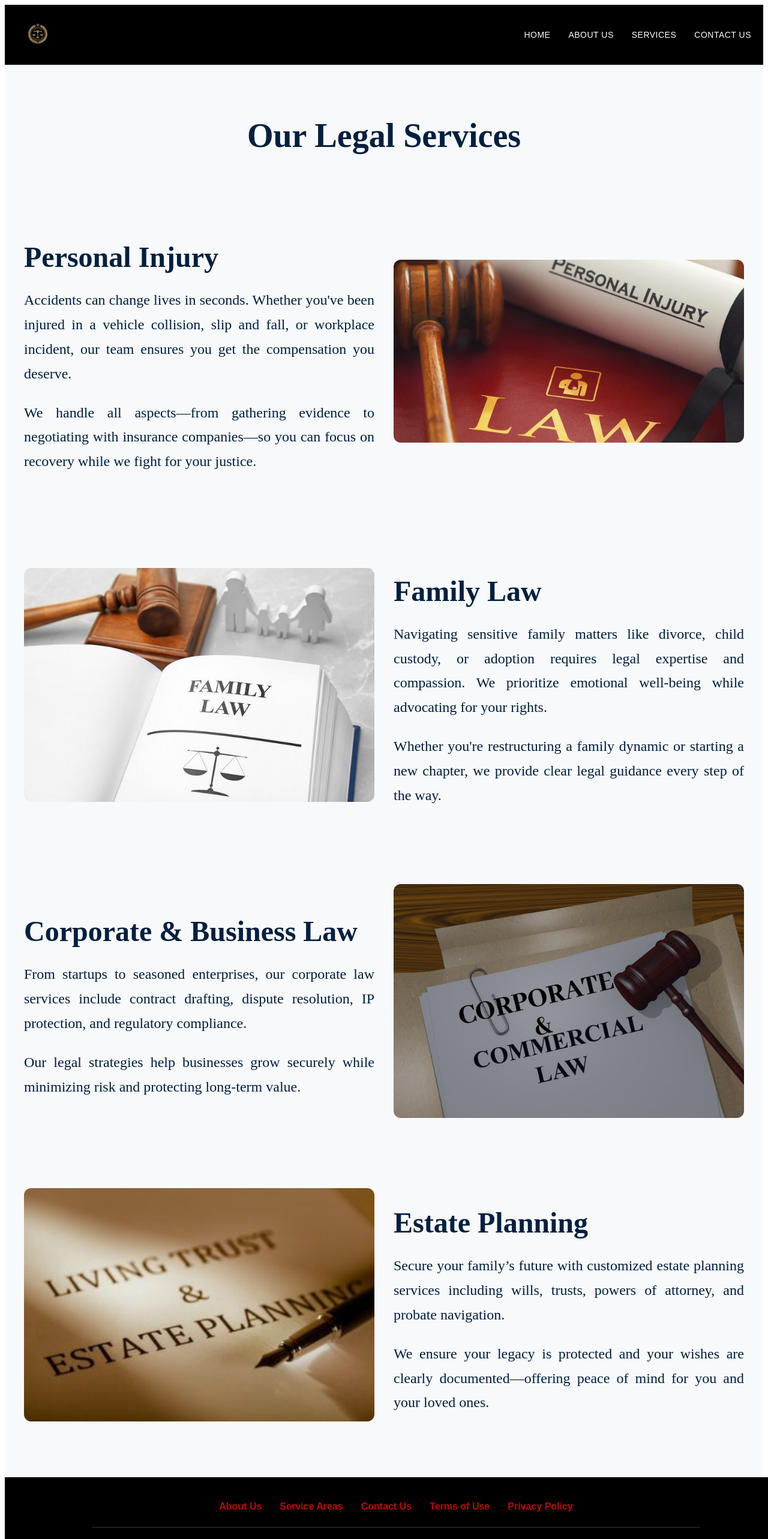
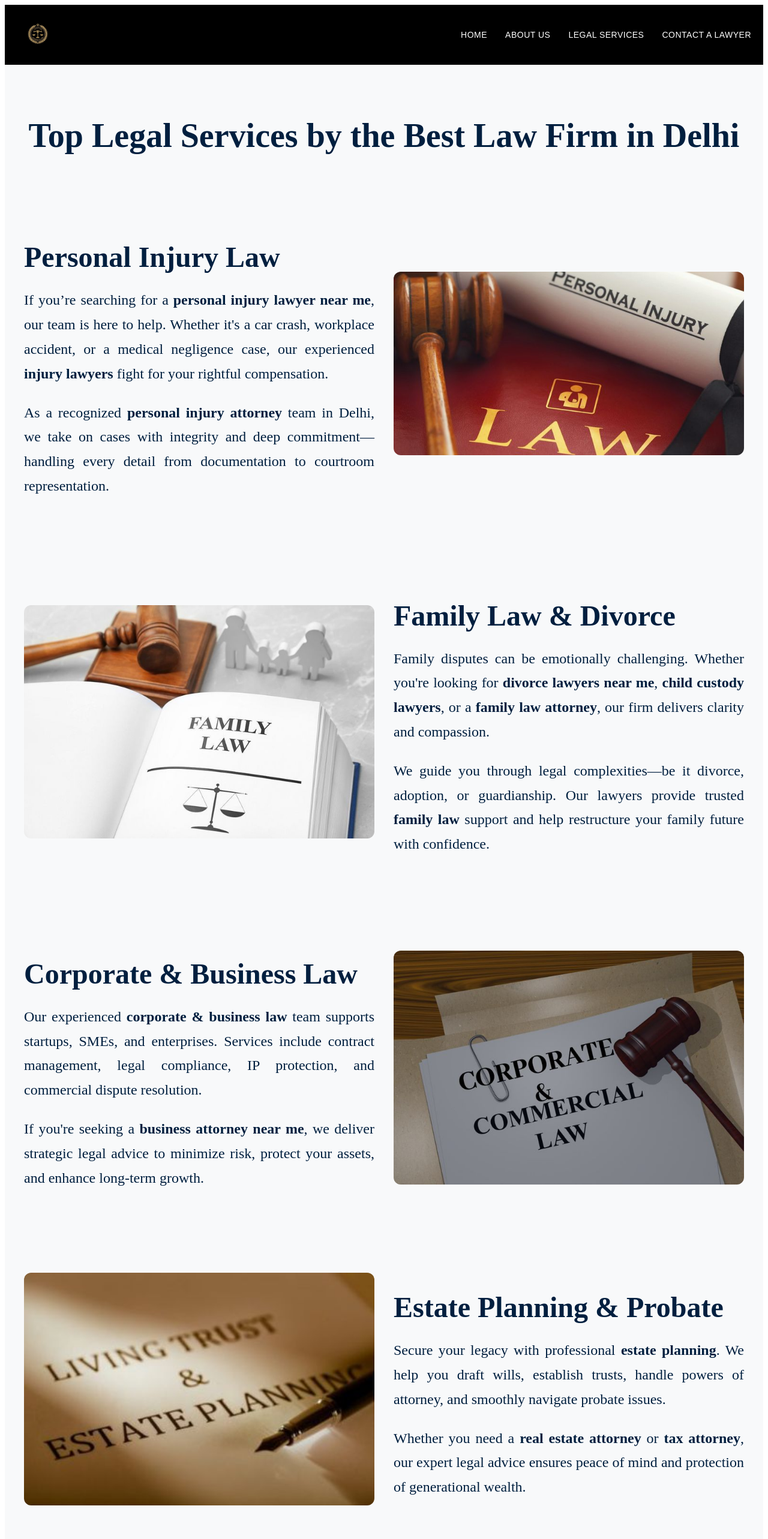
Before and after one commit to neha-aneja/law-site, a Next.js app: page /services in a window 1280 px wide. Shown: the top 2566 px of the page at 60% size. Built offline with nearby package versions, Linux system fonts and the light colour scheme.

Commit message:
keywords added in content

```diff
--- a/src/components/Footer.jsx
+++ b/src/components/Footer.jsx
@@ -92,26 +92,60 @@ const Footer = () => {
       <FooterNav>
         <NavLinks>
           <NavItem>
-            <StyledLink href='/about'>About Us</StyledLink>
+            <StyledLink
+              href='/about'
+              title='Learn about our top-rated attorneys near you offering expert legal advice in Delhi'
+            >
+              About Our Legal Firm in Delhi
+            </StyledLink>
           </NavItem>
+
           <NavItem>
-            <StyledLink href='/services'>Service Areas</StyledLink>
+            <StyledLink
+              href='/services'
+              title='Explore legal services including personal injury, family law, criminal defense, and estate planning'
+            >
+              Legal Services & Practice Areas
+            </StyledLink>
           </NavItem>
+
           <NavItem>
-            <StyledLink href='/contact'>Contact Us</StyledLink>
+            <StyledLink
+              href='/contact'
+              title='Contact our best lawyers in Delhi for legal advice and representation'
+            >
+              Contact Best Lawyers Near You
+            </StyledLink>
           </NavItem>
+
           <NavItem>
-            <StyledLink href='#'>Terms of Use</StyledLink>
+            <StyledLink
+              href='#'
+              title='Read our terms for using our legal services and resources'
+            >
+              Terms of Legal Use
+            </StyledLink>
           </NavItem>
+
           <NavItem>
-            <StyledLink href='#'>Privacy Policy</StyledLink>
+            <StyledLink
+              href='#'
+              title='Review our privacy policy to understand how we protect client data and legal confidentiality'
+            >
+              Privacy & Legal Confidentiality
+            </StyledLink>
           </NavItem>
         </NavLinks>
       </FooterNav>
 
       <Divider />
 
-      <Copyright>© 2025 Law & Justice – All rights reserved.</Copyright>
+      <Copyright>
+        © 2025 Law & Justice — Best legal firm in Delhi offering expert
+        services in personal injury law, criminal justice, family law, corporate
+        & business law, estate planning, immigration law, and more. Trusted
+        lawyers near you.
+      </Copyright>
     </FooterContainer>
   );
 };
--- a/src/components/Header.jsx
+++ b/src/components/Header.jsx
@@ -121,10 +121,13 @@ const Header = () => {
   return (
     <HeaderContainer>
       <LogoWrapper>
-        <Link href='/'>
+        <Link
+          href='/'
+          title='Best Legal Firm in Delhi - Justice & Law Services'
+        >
           <LogoImg
             src='/law-site-images/law-site-logo.jpg'
-            alt='Law Site Logo'
+            alt='Best Lawyer in Delhi - Justice Legal Logo'
           />
         </Link>
       </LogoWrapper>
@@ -135,16 +138,36 @@ const Header = () => {
 
       <Navigation ref={navRef} $isOpen={menuOpen}>
         <NavItem>
-          <StyledLink href='/'>Home</StyledLink>
+          <StyledLink
+            href='/'
+            title='Top Law Firm in Delhi – Legal Advice & Attorneys'
+          >
+            Home
+          </StyledLink>
         </NavItem>
         <NavItem>
-          <StyledLink href='/about'>About Us</StyledLink>
+          <StyledLink
+            href='/about'
+            title='About Our Justice Team - Best Lawyers in Delhi'
+          >
+            About Us
+          </StyledLink>
         </NavItem>
         <NavItem>
-          <StyledLink href='/services'>Services</StyledLink>
+          <StyledLink
+            href='/services'
+            title='Legal Services: Personal Injury Lawyer, Family Law, Estate Planning, Corporate Law'
+          >
+            Legal Services
+          </StyledLink>
         </NavItem>
         <NavItem>
-          <StyledLink href='/contact'>Contact Us</StyledLink>
+          <StyledLink
+            href='/contact'
+            title='Contact the Best Lawyer in Delhi – Get Legal Advice Today'
+          >
+            Contact a Lawyer
+          </StyledLink>
         </NavItem>
       </Navigation>
     </HeaderContainer>
--- a/src/components/ServicesContent.jsx
+++ b/src/components/ServicesContent.jsx
@@ -70,26 +70,28 @@ const ImageWrapper = styled.div`
 export default function ServicesContent() {
   return (
     <Container>
-      <Heading>Our Legal Services</Heading>
+      <Heading>Top Legal Services by the Best Law Firm in Delhi</Heading>
 
       <Section>
         <TextContent>
-          <Subheading>Personal Injury</Subheading>
+          <Subheading>Personal Injury Law</Subheading>
           <Paragraph>
-            Accidents can change lives in seconds. Whether you've been injured
-            in a vehicle collision, slip and fall, or workplace incident, our
-            team ensures you get the compensation you deserve.
+            If you’re searching for a{' '}
+            <strong>personal injury lawyer near me</strong>, our team is here to
+            help. Whether it's a car crash, workplace accident, or a medical
+            negligence case, our experienced <strong>injury lawyers</strong>{' '}
+            fight for your rightful compensation.
           </Paragraph>
           <Paragraph>
-            We handle all aspects—from gathering evidence to negotiating with
-            insurance companies—so you can focus on recovery while we fight for
-            your justice.
+            As a recognized <strong>personal injury attorney</strong> team in
+            Delhi, we take on cases with integrity and deep commitment—handling
+            every detail from documentation to courtroom representation.
           </Paragraph>
         </TextContent>
         <ImageWrapper>
           <Image
             src='/law-site-images/law-site-injury-image.jpg'
-            alt='Injury law services'
+            alt='Personal Injury Lawyer in Delhi'
             width={600}
             height={400}
             priority
@@ -99,21 +101,25 @@ export default function ServicesContent() {
 
       <Section reverse>
         <TextContent>
-          <Subheading>Family Law</Subheading>
+          <Subheading>Family Law & Divorce</Subheading>
           <Paragraph>
-            Navigating sensitive family matters like divorce, child custody, or
-            adoption requires legal expertise and compassion. We prioritize
-            emotional well-being while advocating for your rights.
+            Family disputes can be emotionally challenging. Whether you're
+            looking for <strong>divorce lawyers near me</strong>,{' '}
+            <strong>child custody lawyers</strong>, or a{' '}
+            <strong>family law attorney</strong>, our firm delivers clarity and
+            compassion.
           </Paragraph>
           <Paragraph>
-            Whether you're restructuring a family dynamic or starting a new
-            chapter, we provide clear legal guidance every step of the way.
+            We guide you through legal complexities—be it divorce, adoption, or
+            guardianship. Our lawyers provide trusted{' '}
+            <strong>family law</strong> support and help restructure your family
+            future with confidence.
           </Paragraph>
         </TextContent>
         <ImageWrapper>
           <Image
             src='/law-site-images/law-site-family-image.jpg'
-            alt='Family legal support'
+            alt='Family Law and Divorce Attorneys in Delhi'
             width={600}
             height={400}
           />
@@ -124,19 +130,21 @@ export default function ServicesContent() {
         <TextContent>
           <Subheading>Corporate & Business Law</Subheading>
           <Paragraph>
-            From startups to seasoned enterprises, our corporate law services
-            include contract drafting, dispute resolution, IP protection, and
-            regulatory compliance.
+            Our experienced <strong>corporate & business law</strong> team
+            supports startups, SMEs, and enterprises. Services include contract
+            management, legal compliance, IP protection, and commercial dispute
+            resolution.
           </Paragraph>
           <Paragraph>
-            Our legal strategies help businesses grow securely while minimizing
-            risk and protecting long-term value.
+            If you're seeking a <strong>business attorney near me</strong>, we
+            deliver strategic legal advice to minimize risk, protect your
+            assets, and enhance long-term growth.
           </Paragraph>
         </TextContent>
         <ImageWrapper>
           <Image
             src='/law-site-images/law-site-corporate-image.jpg'
-            alt='Corporate law advice'
+            alt='Corporate and Business Law Lawyers in Delhi'
             width={600}
             height={400}
           />
@@ -145,20 +153,23 @@ export default function ServicesContent() {
 
       <Section reverse>
         <TextContent>
-          <Subheading>Estate Planning</Subheading>
+          <Subheading>Estate Planning & Probate</Subheading>
           <Paragraph>
-            Secure your family’s future with customized estate planning services
-            including wills, trusts, powers of attorney, and probate navigation.
+            Secure your legacy with professional{' '}
+            <strong>estate planning</strong>. We help you draft wills, establish
+            trusts, handle powers of attorney, and smoothly navigate probate
+            issues.
           </Paragraph>
           <Paragraph>
-            We ensure your legacy is protected and your wishes are clearly
-            documented—offering peace of mind for you and your loved ones.
+            Whether you need a <strong>real estate attorney</strong> or{' '}
+            <strong>tax attorney</strong>, our expert legal advice ensures peace
+            of mind and protection of generational wealth.
           </Paragraph>
         </TextContent>
         <ImageWrapper>
           <Image
             src='/law-site-images/law-site-estate-image.jpg'
-            alt='Estate planning services'
+            alt='Estate Planning Lawyers in Delhi'
             width={600}
             height={400}
           />
```
Also changed, not shown: src/components/AboutContent.jsx (+59 -48 lines), src/components/ContactContent.jsx (+16 -6 lines), src/components/HomeContent.jsx (+63 -30 lines).
